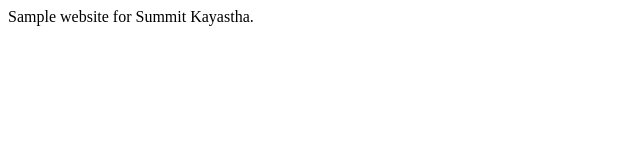
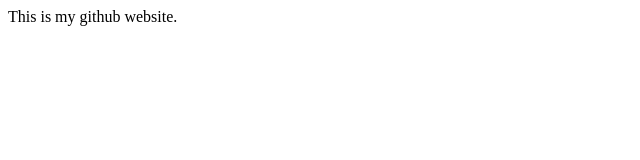
Before and after one commit to skayastha/skayastha.github.io, a plain HTML site: page index.html in a window 1280 px wide. Shown: the whole page, without its empty margins (0-640 px from the left). Drawn offline with Linux system fonts and the light colour scheme.

Commit message:
Changing the body

```diff
--- a/index.html
+++ b/index.html
@@ -6,6 +6,6 @@
         </title>
     </head>
     <body>
-        Sample website for Summit Kayastha.
+        This is my github website.
     </body>
 </html>
```
